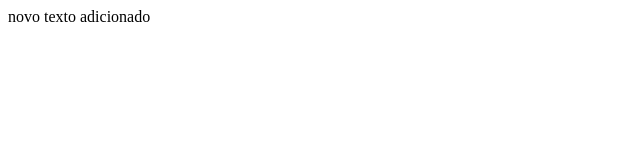
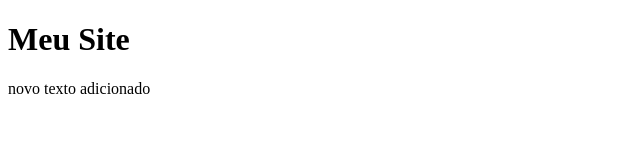
Before and after one commit to fabianosoares/teste, a plain HTML site: page index.html in a window 1280 px wide. Shown: the whole page, without its empty margins (0-640 px from the left). Drawn offline with Linux system fonts and the light colour scheme.

Commit message:
adicionado o H1 no titulo

```diff
--- a/index.html
+++ b/index.html
@@ -2,7 +2,11 @@
 <html>
 <head>
 <meta charset="UTF-8">
-<title> Meu Site </title>
+
+<body>
+<h1>Meu Site</h1>
+</body>
+
 </head>
 <body>
 
```
